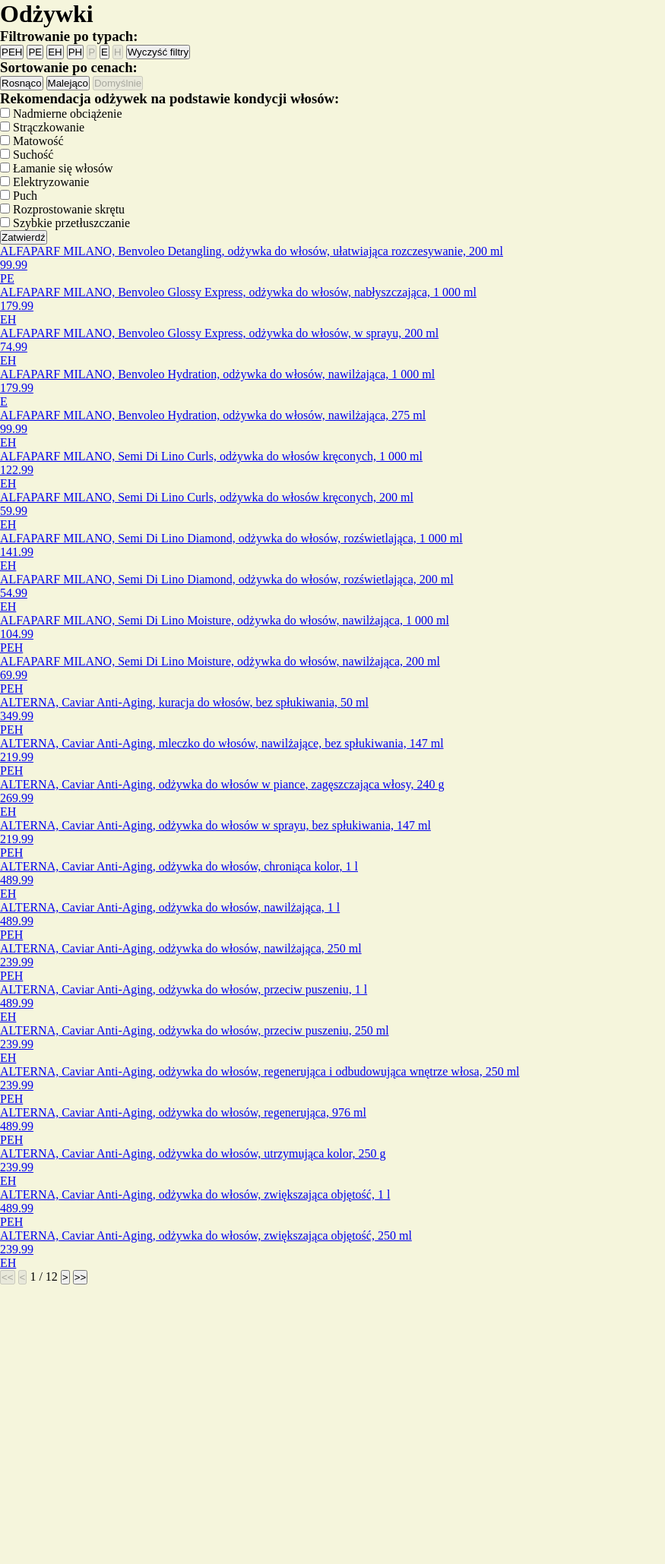
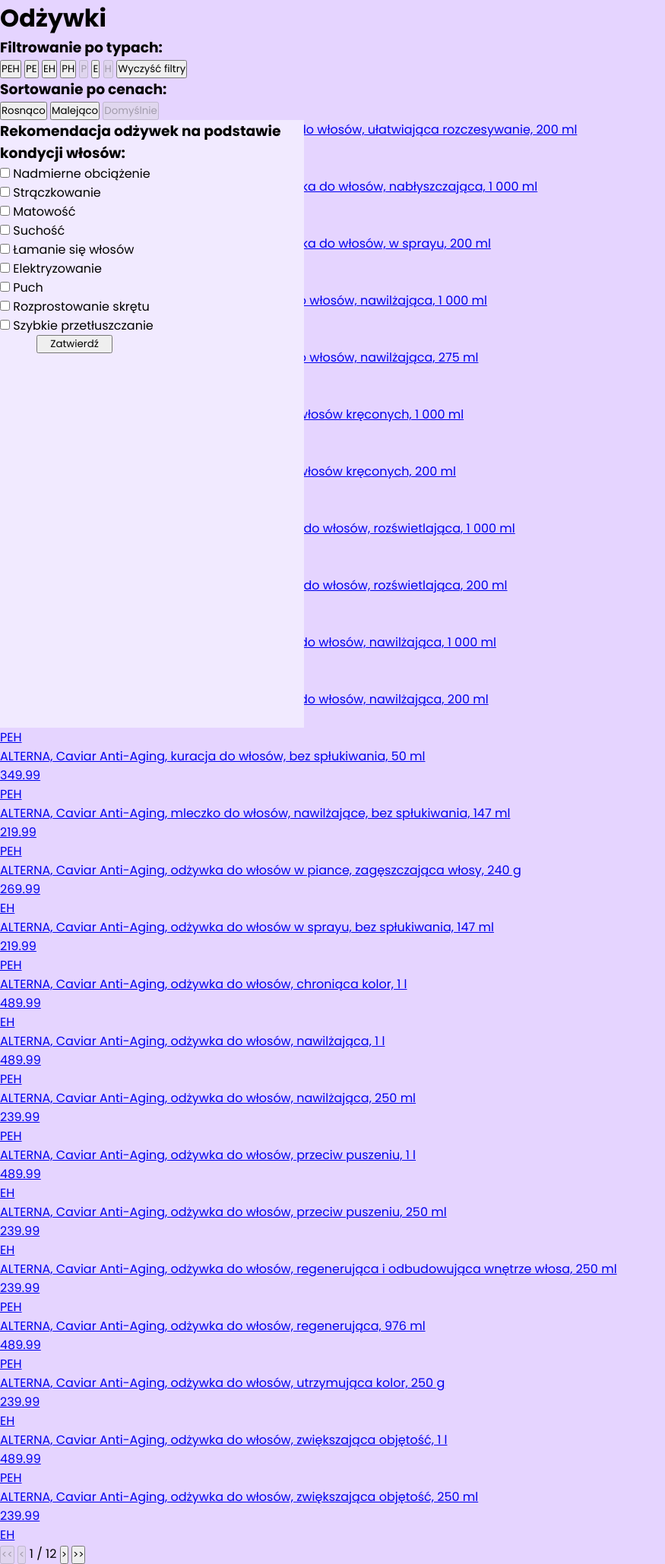
Before and after one commit to anikk25/projekt_inzynierski, a Flask app: page / in a window 1280 px wide. Shown: the whole page at 76% size, without its empty margins (0-875 px from the left). Before the commit the page ends 1691 px from the top, so only its background shows below. Run offline with Flask 3, Linux system fonts and the light colour scheme.

Commit message:
Sformatowano formularz rekomendujący typ odżywki

```diff
--- a/Projekt_Ania/app/static/css/style.css
+++ b/Projekt_Ania/app/static/css/style.css
@@ -1,9 +1,86 @@
+@import url('https://fonts.googleapis.com/css2?family=Poppins:ital,wght@0,100;0,200;0,300;0,400;0,500;0,600;0,700;0,800;0,900;1,100;1,200;1,300;1,400;1,500;1,600;1,700;1,800;1,900&display=swap');
+
 * {
     padding: 0;
     margin: 0;
     box-sizing: border-box;
+    font-family: "Poppins", sans-serif;
 }
 
 body {
-    background-color: beige;
+    background-color: #E5D4FF;
 }
+
+/* Left side of the screen */
+
+#hair_condition_form {
+    width: 400px;
+    height: 100vh;
+    float: left;
+    background-color: #F1EAFF;
+    position: fixed;
+    display: flex;
+    flex-direction: column;
+    transition: 0.5s;
+}
+
+#hair_condition_form.closed {
+    transform: translateX(-336px);
+}
+
+#hair_condition_form_top {
+    display: flex;
+}
+
+#hair_condition_form_header_container {
+    width: calc(100% - 64px);
+    padding: 12px 48px;
+}
+
+#hair_condition_form_header_container > h3 {
+    font-weight: 500;
+    font-size: 18px;
+}
+
+#toggle_hair_condition_form {
+    width: 24px;
+    height: 24px;
+    margin: 12px 24px;
+    background-image: url("../images/arrow.png");
+    background-size: contain;
+    background-repeat: no-repeat;
+    background-position: center;
+    transition: 0.5s;
+    cursor: pointer;
+    transform: rotate(180deg);
+}
+
+
+#toggle_hair_condition_form:hover {
+    filter: invert(0.3);
+}
+
+#hair_condition_form.closed #toggle_hair_condition_form{
+    transform: rotate(0deg);
+}
+
+#hair_condition_options_list {
+    padding: 12px 48px;
+}
+
+#hair_condition_options_list > div {
+    margin-bottom: 12px;
+}
+
+#hair_condition_form > button[type="submit"] {
+    width: 100px;
+    margin-left: 48px;
+}
+
+/* Right side of the screen */
+
+#content {
+    width: calc(100% - 400px);
+    float: left;
+    margin-left: 400px;
+}
```
